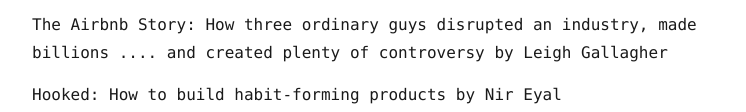
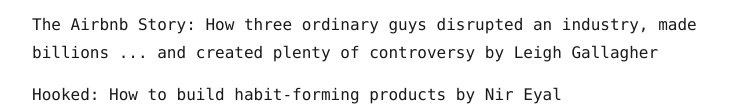
Before and after one commit to zalkar-z/personal-blog, a Gatsby site: page / in a window 1280 px wide. Shown: the part 971-1083 px from the top of the page, without its empty margins (265-1011 px from the left). Built offline with nearby package versions, Linux system fonts and the light colour scheme; Gatsby itself is replaced by a stand-in of ours; some packages are replaced by stand-ins of ours.

Commit message:
Update index.md

```diff
--- a/content/blog/airbnb/index.md
+++ b/content/blog/airbnb/index.md
@@ -1,5 +1,5 @@
 ---
-title: "The Airbnb Story: How three ordinary guys disrupted an industry, made billions .... and created plenty of controversy by Leigh Gallagher"
+title: "The Airbnb Story: How three ordinary guys disrupted an industry, made billions ... and created plenty of controversy by Leigh Gallagher"
 index: 7
 pages: 296
 date: "2020-06-27"
```
